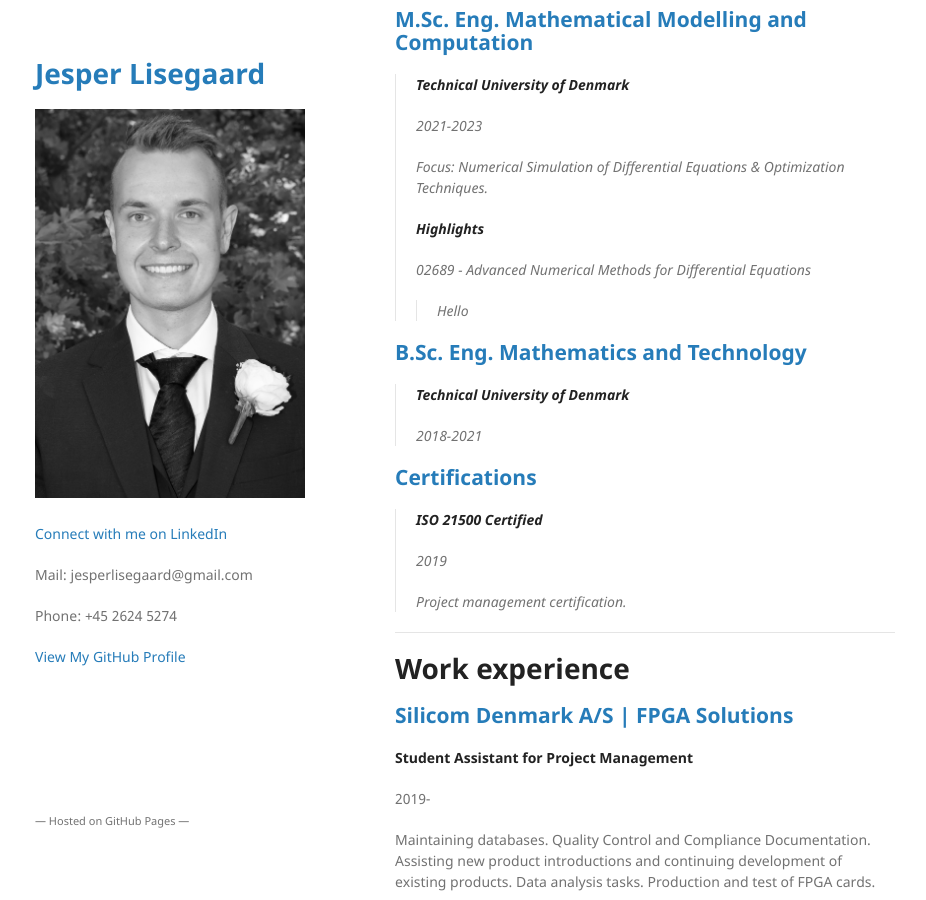
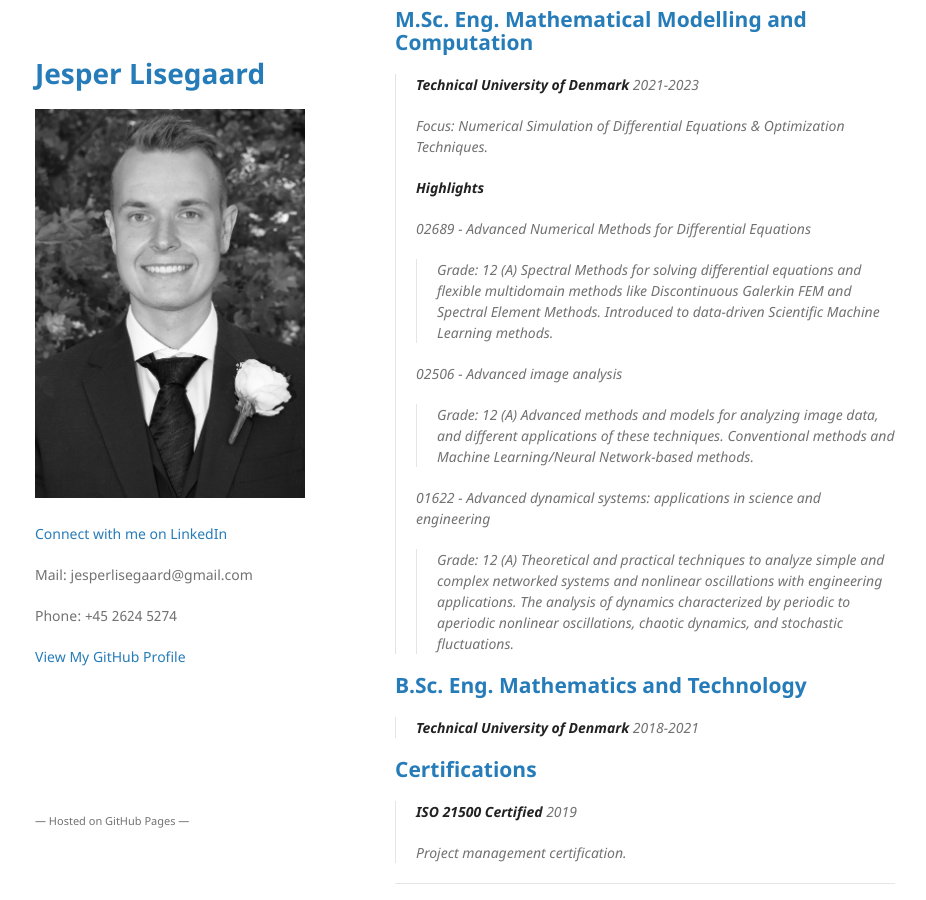
Before and after one commit to JLisegaard/jlisegaard.github.io, a Jekyll site: the page built from index.md, in a window 1280 px wide and 900 px high, scrolled down 647 px. Shown: the whole window, without its empty margins (175-1101 px from the left). Built offline with Jekyll 4.4.1, drawn with Linux system fonts in a browser that asks for light colours.

Commit message:
Update index.md

```diff
--- a/index.md
+++ b/index.md
@@ -27,7 +27,6 @@ As an intermediate result a [poster](./NSE_Poster_linear.html) on the work for t
 ## <a>M.Sc. Eng. Mathematical Modelling and Computation<a>
 
 > **Technical University of Denmark**
->
 > 2021-2023
 >
 > Focus: Numerical Simulation of Differential Equations & Optimization Techniques.
@@ -35,9 +34,16 @@ As an intermediate result a [poster](./NSE_Poster_linear.html) on the work for t
 > **Highlights**
 >
 >  _02689 - Advanced Numerical Methods for Differential Equations_
-> > Hello
-> >
-> >
+> > Grade: 12 (A)
+> > Spectral Methods for solving differential equations and flexible multidomain methods like Discontinuous Galerkin FEM and Spectral Element Methods. Introduced to data-driven Scientific Machine Learning methods.
+>
+>  _02506 - Advanced image analysis_
+> > Grade: 12 (A)
+> > Advanced methods and models for analyzing image data, and different applications of these techniques. Conventional methods and Machine Learning/Neural Network-based methods.
+>
+>  _01622 - Advanced dynamical systems: applications in science and engineering_
+> > Grade: 12 (A)
+> > Theoretical and practical techniques to analyze simple and complex networked systems and nonlinear oscillations with engineering applications.  The analysis of dynamics characterized by periodic to aperiodic nonlinear oscillations, chaotic dynamics, and stochastic fluctuations.
 >
 
 
@@ -46,13 +52,11 @@ As an intermediate result a [poster](./NSE_Poster_linear.html) on the work for t
 ## <a>B.Sc. Eng. Mathematics and Technology<a>
 
 > **Technical University of Denmark**
->
 > 2018-2021
 
 ## <a>Certifications <a>
 
 > **ISO 21500 Certified**
->
 > 2019
 >
 > Project management certification.
```
